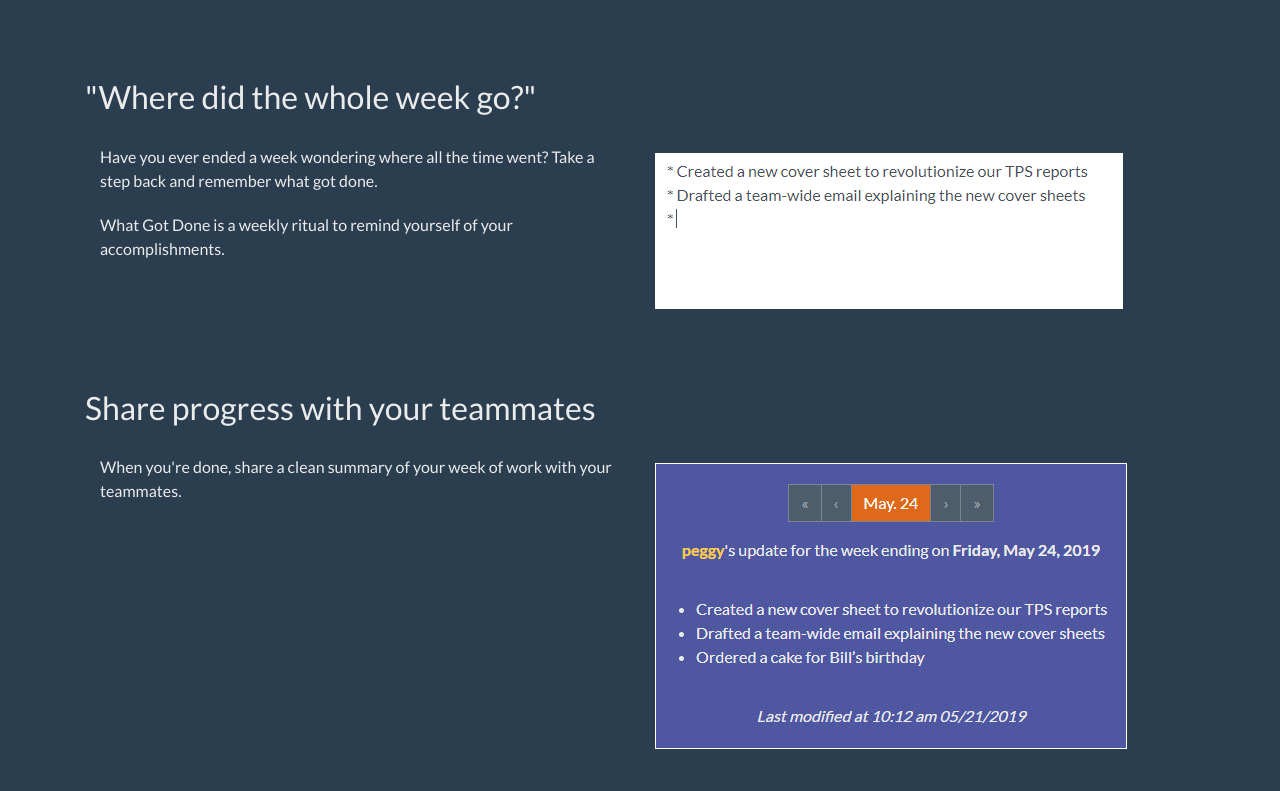
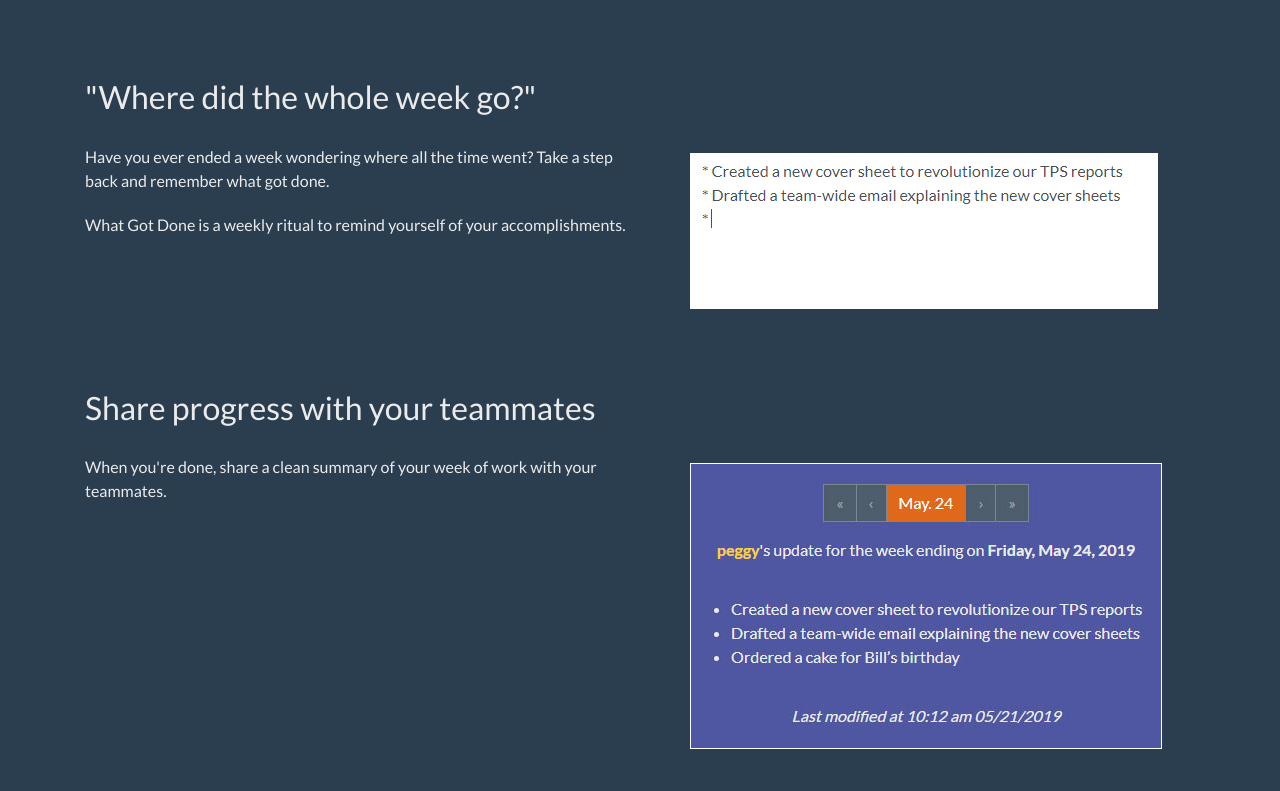
Before and after one commit to mtlynch/whatgotdone, a Vue app in the folder frontend/: page / in a window 1280 px wide. Shown: the part 669-1460 px from the top of the page. Built offline with nearby package versions, Linux system fonts and the light colour scheme; no server answers; what vue-markdown, vue-moment, vue-textarea-autosize would draw is missing.

Commit message:
Fixing spacing for screenshots on homepage

```diff
--- a/frontend/src/views/Home.vue
+++ b/frontend/src/views/Home.vue
@@ -154,11 +154,18 @@ a {
 
 .col {
   flex: 1;
+  padding: 0px;
 }
 
 .col img {
   margin-top: 28px;
   max-width: 100%;
+}
+
+@media (min-width: 768px) {
+  .col img {
+    margin-left: 50px;
+  }
 }
 
 #example-rendered {
```
